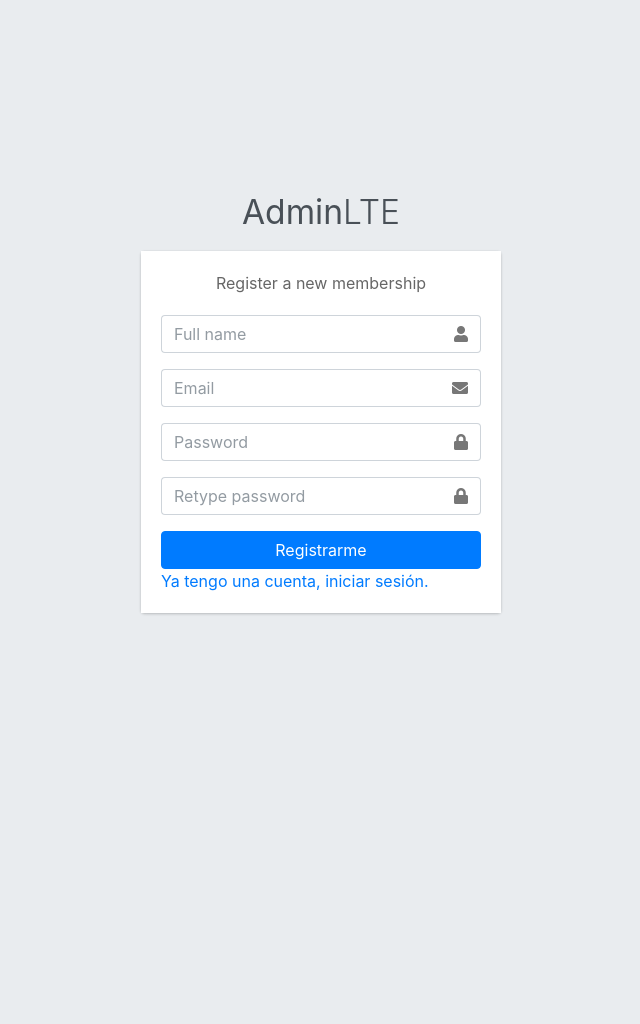
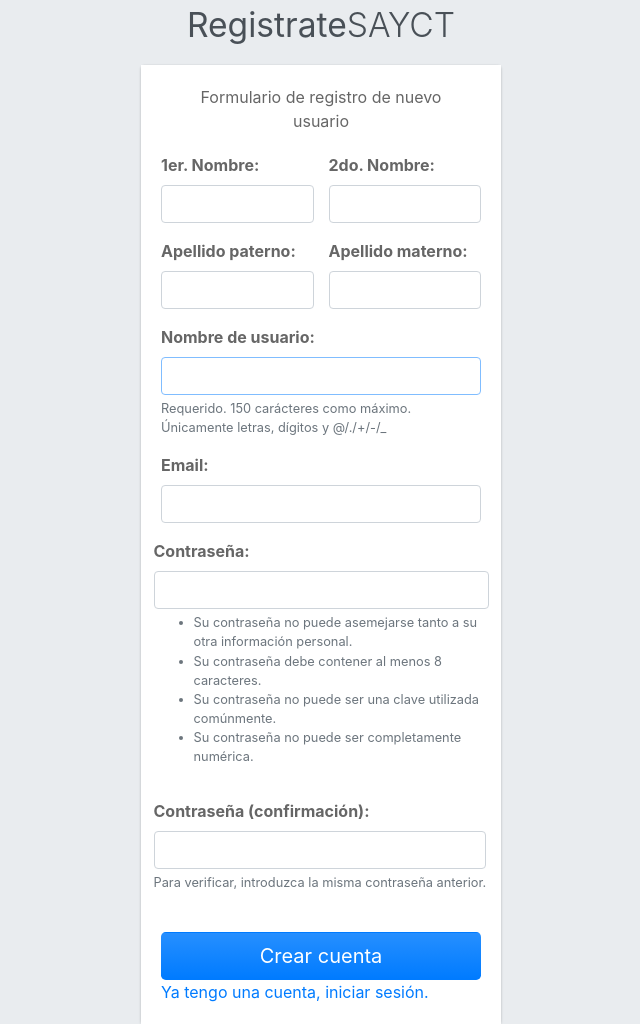
Before and after one commit to KevinPeraltaF/tesis_app, a Django app: page /registrate/ in a window 1280 px wide. Shown: the whole page, without its empty margins (319-959 px from the left). Before the commit the page ends 615 px from the top, so only its background shows below. Run offline with Django 3.2, Linux system fonts and the light colour scheme; some libraries are stand-ins or nearby versions; some web fonts are replaced.

Commit message:
crear usuario

```diff
--- a/templates/registration/registrate.html
+++ b/templates/registration/registrate.html
@@ -17,55 +17,88 @@
 <body class="hold-transition register-page">
 <div class="register-box">
     <div class="register-logo">
-        <a href="../../index2.html"><b>Admin</b>LTE</a>
+        <a href="../../index2.html"><b>Registrate</b>SAYCT</a>
     </div>
 
     <div class="card">
         <div class="card-body register-card-body">
-            <p class="login-box-msg">Register a new membership</p>
+            <p class="login-box-msg">Formulario de registro de nuevo usuario</p>
+            <form method="POST">
+                {% csrf_token %}
+                <input type="hidden" name="peticion" value="registrate">
+                <div class="row">
+                    <div class="col">
+                        <fieldset class="form-group ">
+                            {{ form.nombre1.label_tag }} {{ form.nombre1 }}{{ form.nombre1.errors }}
+                            {% if form.nombre1.help_text %}
+                                <small id="help"
+                                       class="form-text text-muted">{{ form.nombre1.help_text|safe }}</small> {% endif %}
 
-            <form action="../../index.html" method="post">
-                <div class="input-group mb-3">
-                    <input type="text" class="form-control" placeholder="Full name">
-                    <div class="input-group-append">
-                        <div class="input-group-text">
-                            <span class="fas fa-user"></span>
-                        </div>
+                        </fieldset>
                     </div>
-                </div>
-                <div class="input-group mb-3">
-                    <input type="email" class="form-control" placeholder="Email">
-                    <div class="input-group-append">
-                        <div class="input-group-text">
-                            <span class="fas fa-envelope"></span>
-                        </div>
-                    </div>
-                </div>
-                <div class="input-group mb-3">
-                    <input type="password" class="form-control" placeholder="Password">
-                    <div class="input-group-append">
-                        <div class="input-group-text">
-                            <span class="fas fa-lock"></span>
-                        </div>
-                    </div>
-                </div>
-                <div class="input-group mb-3">
-                    <input type="password" class="form-control" placeholder="Retype password">
-                    <div class="input-group-append">
-                        <div class="input-group-text">
-                            <span class="fas fa-lock"></span>
+                    <div class="col">
+                        <div class="form-group   ">
+                            {{ form.nombre2.label_tag }} {{ form.nombre2 }}{{ form.nombre2.errors }}
+                            {% if form.nombre2.help_text %}
+                                <small id="help"
+                                       class="form-text text-muted">{{ form.nombre2.help_text|safe }}</small> {% endif %}
                         </div>
                     </div>
                 </div>
                 <div class="row">
-                                   <!-- /.col -->
                     <div class="col">
-                        <button type="submit" class="btn btn-primary btn-block">Registrarme</button>
+                        <div class="form-group   ">
+                            {{ form.apellido1.label_tag }} {{ form.apellido1 }}{{ form.apellido1.errors }}
+                            {% if form.apellido1.help_text %}
+                                <small id="help"
+                                       class="form-text text-muted">{{ form.apellido1.help_text|safe }}</small> {% endif %}
+                        </div>
                     </div>
-                    <!-- /.col -->
+
+                    <div class="col">
+                        <div class="form-group  ">
+                            {{ form.apellido2.label_tag }} {{ form.apellido2 }}{{ form.apellido2.errors }}
+                            {% if form.apellido2.help_text %}
+                                <small id="help"
+                                       class="form-text text-muted">{{ form.apellido2.help_text|safe }}</small> {% endif %}
+                        </div>
+                    </div>
                 </div>
+                <div class="form-group">
+                    {{ form.username.label_tag }} {{ form.username }}{{ form.username.errors }}
+                    {% if form.username.help_text %}
+                        <small id="help"
+                               class="form-text text-muted">{{ form.username.help_text|safe }}</small> {% endif %}
+                </div>
+                <div class="form-group">
+                    {{ form.email.label_tag }} {{ form.email }}{{ form.email.errors }}
+                    {% if form.email.help_text %}
+                        <small id="help"
+                               class="form-text text-muted">{{ form.email.help_text|safe }}</small> {% endif %}
+                </div>
+
+                <div class="row">
+                    <div class="form-group ">
+                        {{ form.password1.label_tag }} {{ form.password1 }}{{ form.password1.errors }}
+                        {% if form.password1.help_text %}
+                            <small id="help"
+                                   class="form-text text-muted">{{ form.password1.help_text|safe }}</small> {% endif %}
+                    </div>
+                    <div class="form-group">
+                        {{ form.password2.label_tag }} {{ form.password2 }}{{ form.password2.errors }}
+                        {% if form.password2.help_text %}
+                            <small id="help"
+                                   class="form-text text-muted">{{ form.password2.help_text|safe }}</small> {% endif %}
+                    </div>
+                </div>
+
+                <div class="text-center">
+                    <button id="enviar_registro_usuario" type="submit"
+                            class="btn btn-lg bg-gradient-primary btn-lg w-100 mt-4 mb-0">Crear cuenta
+                    </button>
+                </div>
+
             </form>
-
 
 
             <a href="{% url 'login' %}" class="text-center">Ya tengo una cuenta, iniciar sesión.</a>
--- a/tesis/forms.py
+++ b/tesis/forms.py
@@ -2,8 +2,6 @@ from django import forms
 from django.contrib.auth.forms import UserCreationForm
 from django.contrib.auth.models import User
 from django.core.exceptions import ValidationError
-
-from tesis.models import Genero
 
 
 class ClaseForm(forms.Form):
@@ -30,8 +28,6 @@ class PersonaForm(forms.Form):
     email = forms.CharField(label=u"Correo electrónico", max_length=200, required=True,
                             widget=forms.TextInput(attrs={'class': 'form-control',}))
 
-    genero = forms.ModelChoiceField(label=u"Gènero",required=True, queryset=Genero.objects.filter(status=True),
-                                  widget=forms.Select(attrs={'class': 'form-control',}))
 
 
 
@@ -49,8 +45,6 @@ class RegistroUsuarioForm(UserCreationForm):
     apellido1 = forms.CharField(label="Apellido paterno", widget=forms.TextInput(attrs={'class': 'form-control', }))
     apellido2 = forms.CharField(label="Apellido materno", widget=forms.TextInput(attrs={'class': 'form-control', }))
 
-    genero = forms.ModelChoiceField(label=u"Género", queryset=Genero.objects.filter(status=True),
-                                    widget=forms.Select(attrs={'class': 'form-control', }))
 
 
     def clean_username(self):
--- a/tesis/urls.py
+++ b/tesis/urls.py
@@ -7,8 +7,7 @@ urlpatterns = [
     path(r'', Dashboard, name='dashboard'),
     path(r'login/', Login, name='login'),
     path(r'logout/', Logout, name='logout'),
+    path(r'registrate/', registrate, name='registrate'),
     path(r'clase/<int:pk>', Clase, name='clase'),
-    path(r'registrate/', registrate, name='registrate'),
-
 
 ]
--- a/tesis/views.py
+++ b/tesis/views.py
@@ -211,7 +211,7 @@ def registrate(request):
     if request.method == 'POST':
         if 'peticion' in request.POST:
             peticion = request.POST['peticion']
-            if peticion == 'registrarpaciente':
+            if peticion == 'registrate':
                 try:
                     if request.session.get('id') != None:  # Regístrese solo cuando no haya iniciado sesión
                         return JsonResponse({"respuesta": False, "mensaje": "Ya tiene sesión iniciada."})
@@ -224,7 +224,6 @@ def registrate(request):
                         nombre2 = form.cleaned_data['nombre2']
                         apellido1 = form.cleaned_data['apellido1']
                         apellido2 = form.cleaned_data['apellido2']
-                        genero = form.cleaned_data['genero']
                         email = form.cleaned_data['email']
                         username = username.strip()  # Eliminar espacios y líneas nuevas
                         password = password.strip()
@@ -238,7 +237,6 @@ def registrate(request):
                             apellido1=apellido1,
                             apellido2=apellido2,
                             email=email,
-                            genero=genero,
                         )
                         persona.save(request)
                         return redirect('/login/')
```
Also changed, not shown: tesis/models.py (+0 -10 lines).
